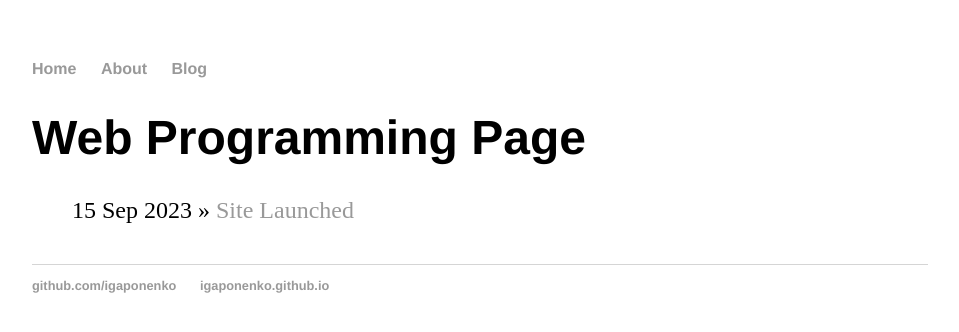
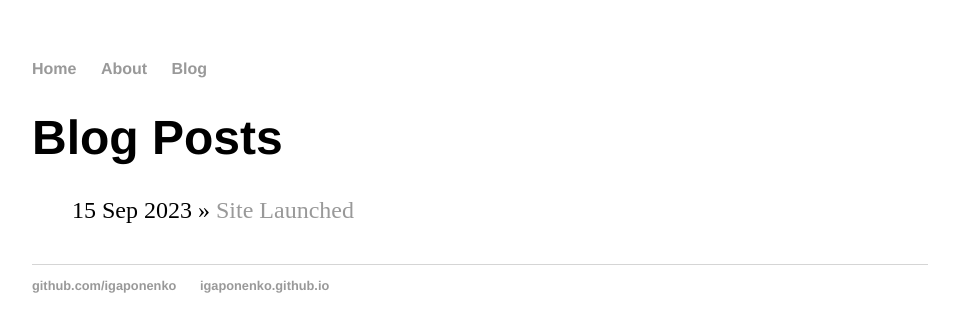
Before and after one commit to igaponenko/F28WP, a Jekyll site: the page built from blog/index.html, in a window 1280 px wide. Shown: the top 332 px of the page, without its empty margins (160-1119 px from the left). Built offline with Jekyll 4.4.1, drawn with Linux system fonts in a browser that asks for light colours.

Commit message:
Added text

```diff
--- a/about/index.html
+++ b/about/index.html
@@ -3,6 +3,6 @@ layout: default
 title: Web Programming
 ---
 <div class="blurb">
-  <h1>About page</h1>
+  <h1>About</h1>
   <p>Test project made based on lab instructions in F28WP Web Prorgramming course at Heriot-Watt University</p>
 </div>
--- a/blog/index.html
+++ b/blog/index.html
@@ -1,6 +1,6 @@
 ---
 layout: default
-title: Web Programming Page
+title: Blog Posts
 ---
 <h1>{{ page.title }}</h1>
 <ul class="posts">
```
